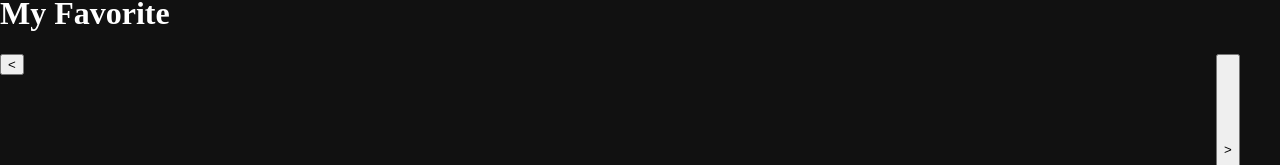
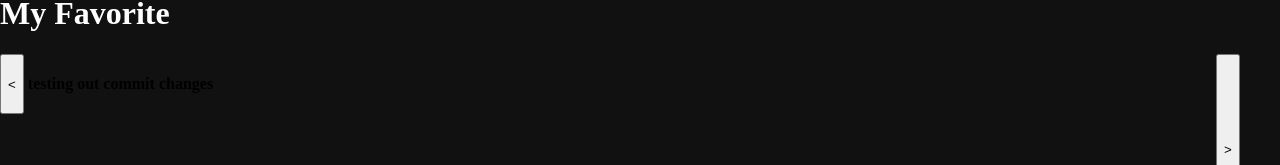
Before and after one commit to Lakshay-Jain-1/netflixproject, a plain HTML site: page index.html in a window 1280 px wide. Shown: the part 226-391 px from the top of the page. Drawn offline with Linux system fonts and the light colour scheme; no server answers.

Commit message:
test_push_repo

```diff
--- a/index.html
+++ b/index.html
@@ -28,7 +28,7 @@
  <button  type="button" style="position: absolute;left:95vw;height: 192px;" onclick="next()"> > </button>
   </div>
 
-
+ <h4>testing out commit changes </h4>
 
 
 
```
